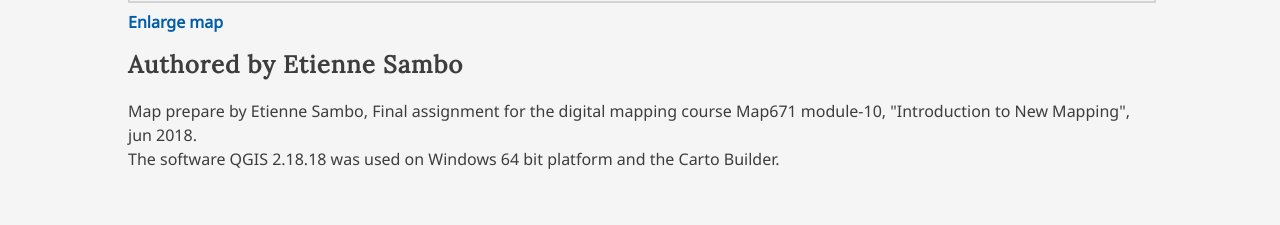
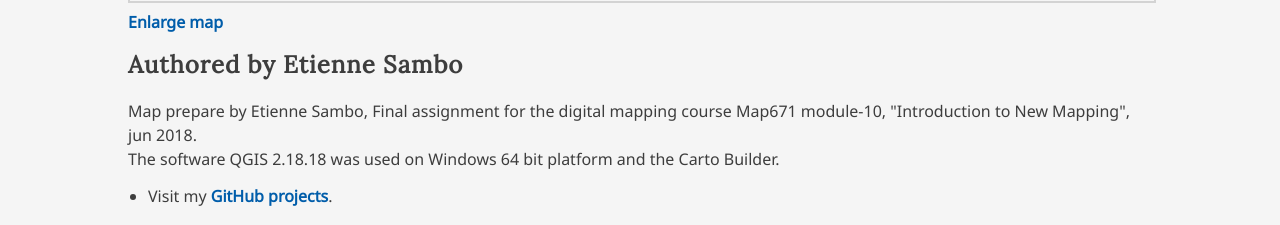
Before and after one commit to EFSA223/Map671_Final, a plain HTML site: page index.html in a window 1280 px wide. Shown: the part 724-949 px from the top of the page. Before the commit the page ends 915 px from the top, so only its background shows below. Drawn offline with nearby package versions, Linux system fonts and the light colour scheme.

Commit message:
Github pages

```diff
--- a/index.html
+++ b/index.html
@@ -91,7 +91,9 @@
 		<ul>
 			<!-- Change the following contacts to your personal brand, whatever you want it to be! -->
 
-<!--			<li>Visit my <a href='https://github.com/'>GitHub projects</a>.</li>
+	<li>Visit my <a href='https://github.com/EFSA223'>GitHub  projects</a>.</li>
+
+<!--
 			<li>See my latest tweets  <a href='https://github.com/'>@gottabeard</a>.</li>  -->
 		</ul>
 	</section>
```
